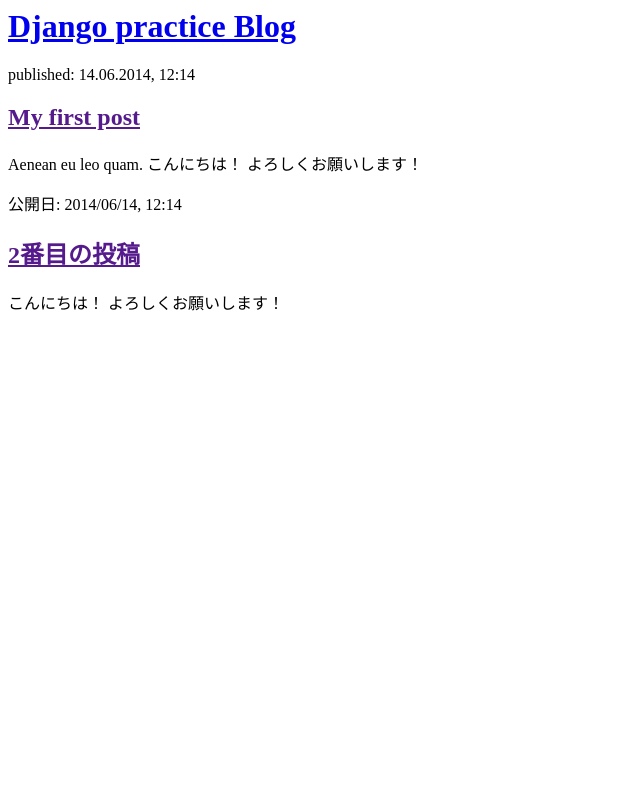
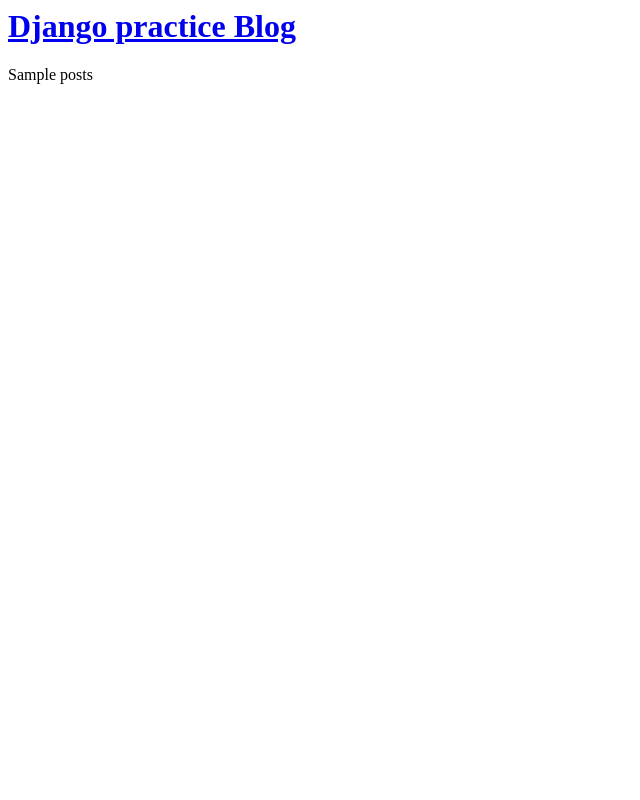
Before and after one commit to KAZUTO-code/my-first-blog, a Python web app: template blog/templates/blog/post_list.html in a window 1280 px wide. Shown: the whole page, without its empty margins (0-640 px from the left). Run offline with Jinja, Linux system fonts and the light colour scheme; the template is opened without the code that fills it: most values are stand-ins (such as "Sample title", 1, 10 or a date in 2020).

Commit message:
Changed the HTML for the site.

```diff
--- a/blog/templates/blog/post_list.html
+++ b/blog/templates/blog/post_list.html
@@ -7,16 +7,6 @@
             <h1><a href="/">Django practice Blog</a></h1>
         </div>
 
-        <div>
-            <p>published: 14.06.2014, 12:14</p>
-            <h2><a href="">My first post</a></h2>
-            <p>Aenean eu leo quam. こんにちは！ よろしくお願いします！ </p>
-        </div>
-
-        <div>
-            <p>公開日: 2014/06/14, 12:14</p>
-            <h2><a href="">2番目の投稿</a></h2>
-            <p> こんにちは！ よろしくお願いします！ </p>
-        </div>
+        {{posts}}
     </body>
 </html>
--- a/blog/views.py
+++ b/blog/views.py
@@ -1,4 +1,7 @@
+from django.utils import timezone
 from django.shortcuts import render
+from .models import Post
 
 def post_list(request):
-    return render(request, 'blog/post_list.html', {})
+    posts = Post.objects.filter(published_date__lte=timezone.now()).order_by('published_date')
+    return render(request, 'blog/post_list.html', {'posts': posts})
```
